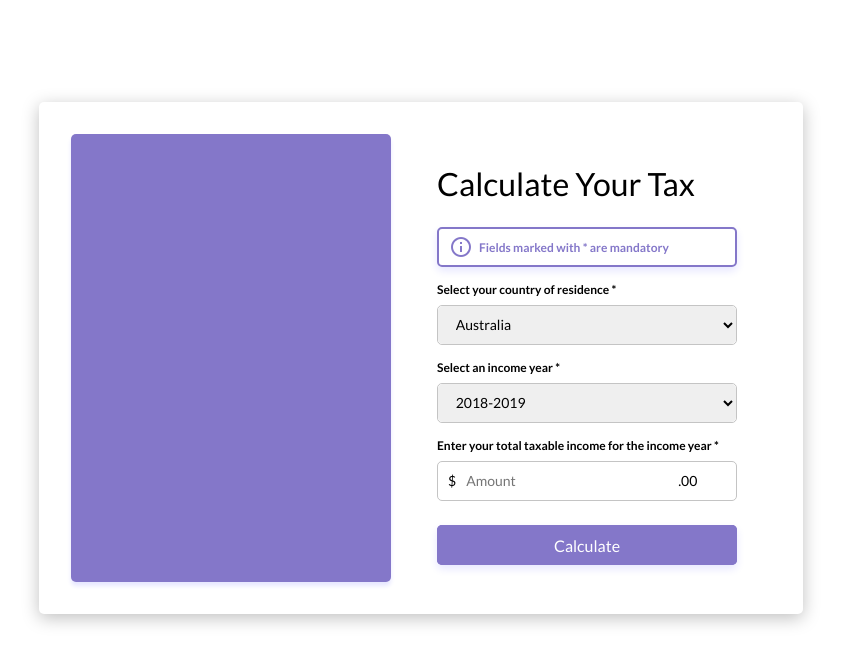
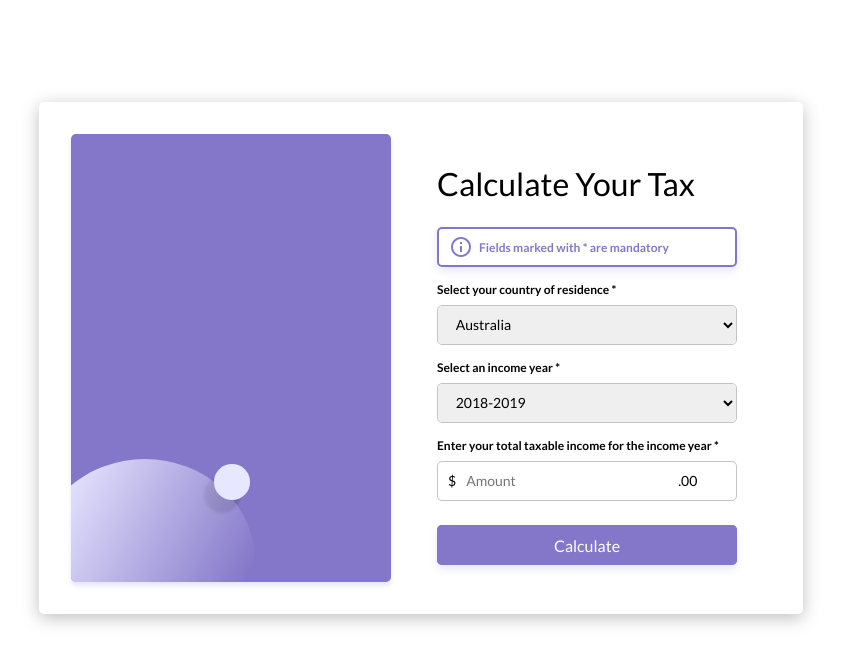
Before and after one commit to hai14894/tax-calculator, a React (Create React App) app: page / in a window 1280 px wide. Shown: the top 664 px of the page, without its empty margins (163-1004 px from the left). Built offline with nearby package versions, Linux system fonts and the light colour scheme.

Commit message:
add css circles

```diff
--- a/src/Components/Card.js
+++ b/src/Components/Card.js
@@ -32,6 +32,8 @@ const Card = ({ income }) => {
     incomeTaxPayable - thirdTaxBracket - fourthTaxBracket - fifthTaxBracket;
   return (
     <div className="card">
+      <div id="circle"></div>
+      <div id="small-circle"></div>
       {path !== "/" && (
         <div>
           <CardText text="Your estimated income tax payable is:" />
--- a/src/style.css
+++ b/src/style.css
@@ -15,7 +15,7 @@
 }
 
 .card {
-  position: relative;
+  position: absolute;
   width: 320px;
   height: 448px;
   margin-left: 32px;
@@ -26,7 +26,31 @@
   border-radius: 5px;
   display: flex;
   flex-direction: column;
+  overflow: hidden;
 }
+#circle {
+  position: absolute;
+  width: 220px;
+  height: 203.64px;
+  border-radius: 50%;
+  margin-left: -36.08px;
+  margin-top: 325.42px;
+  background: linear-gradient(
+    117.38deg,
+    #e7e6ff 10.73%,
+    rgba(231, 230, 255, 0) 84.05%
+  );
+}
+#small-circle {
+  width: 36.08px;
+  height: 35.17px;
+  margin-left: 143.38px;
+  margin-top: 330.45px;
+border-radius:50%;
+  background: #e7e7ff;
+  box-shadow: -10px 13px 3px rgba(0, 0, 0, 0.15);
+}
+
 .column {
   flex: 50%;
 }
```
